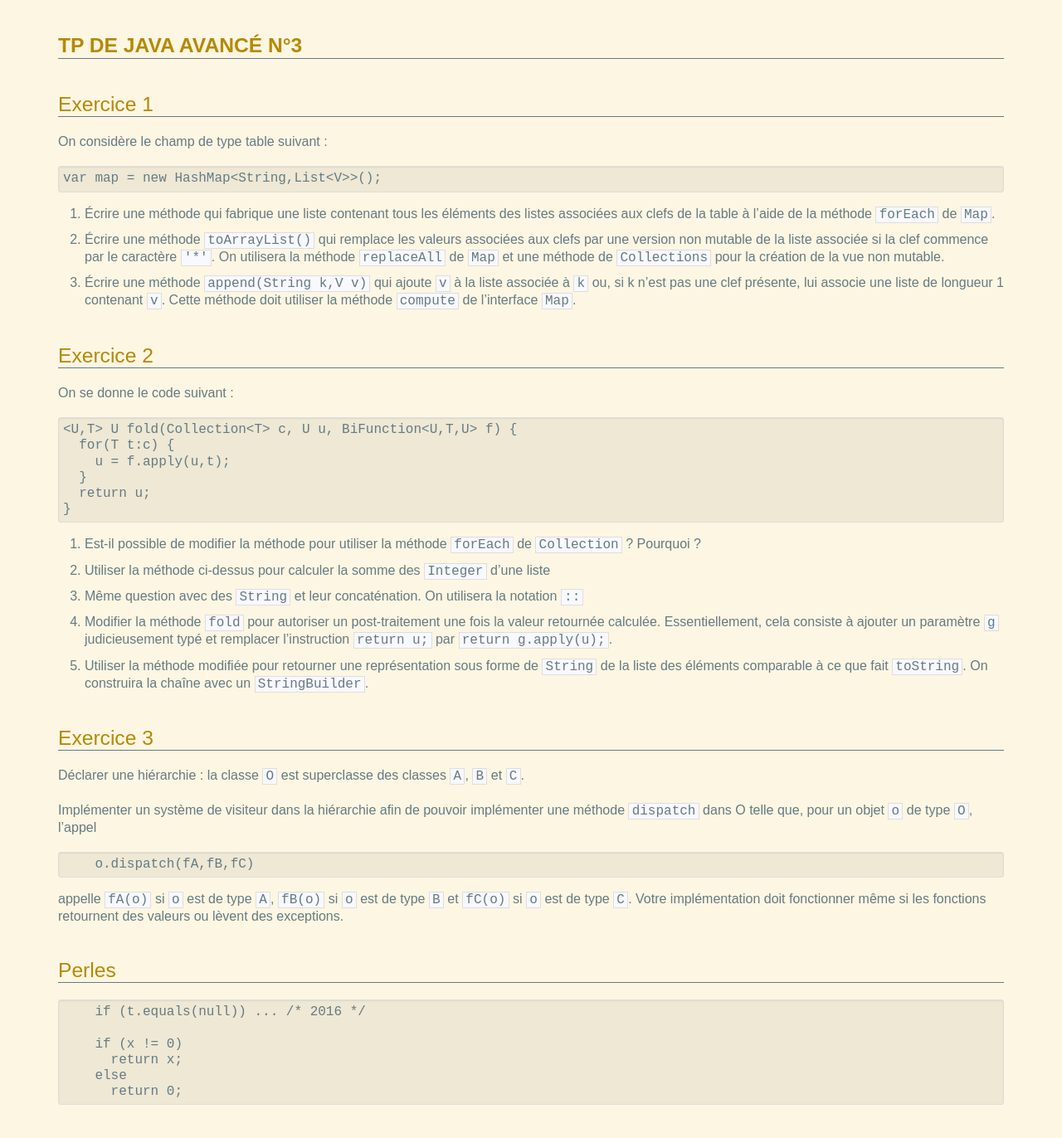
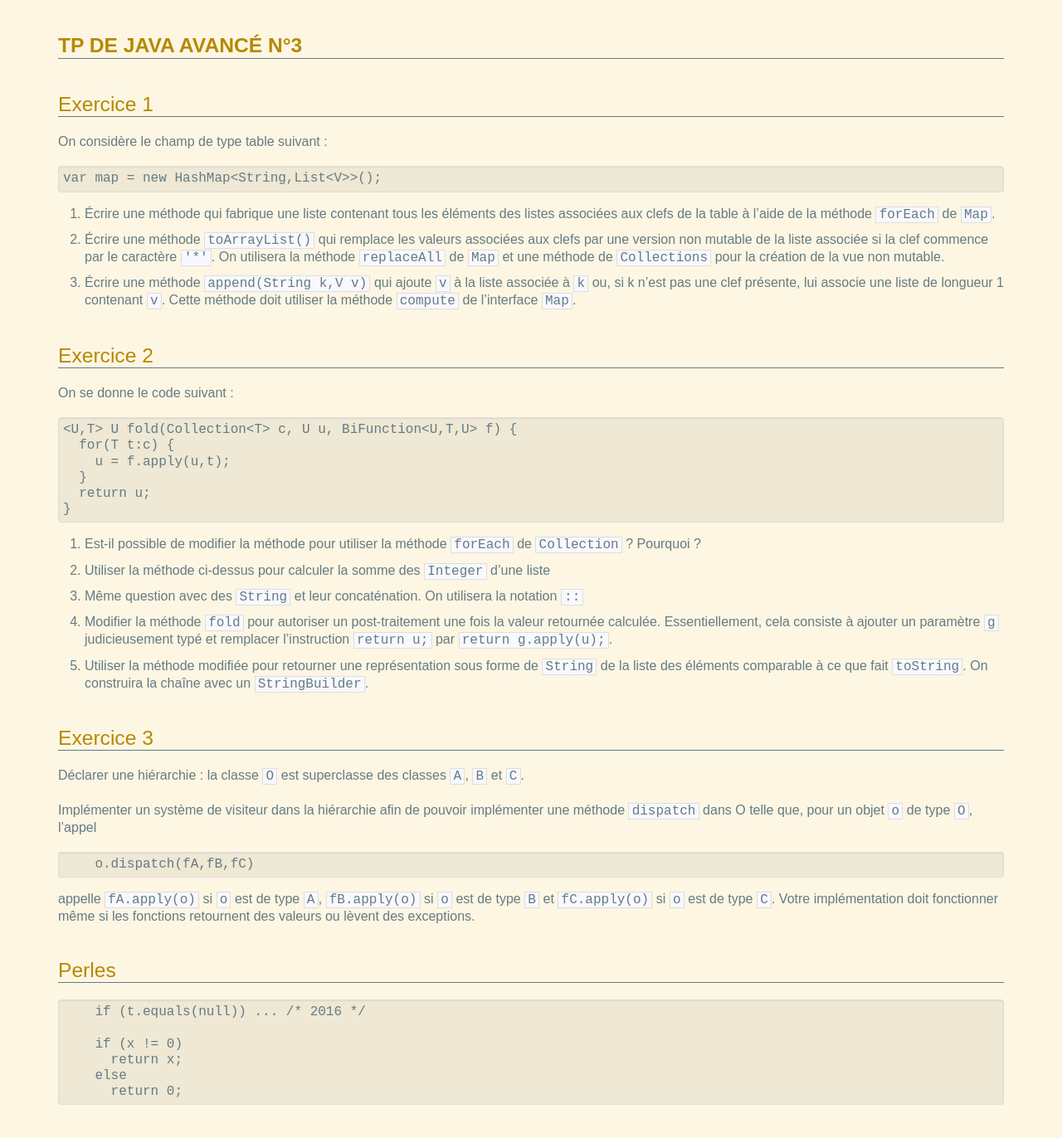
Before and after one commit to lacl-upec/m1javaa, a Jekyll site: the page built from _posts/2015-11-03-TP 3.md, in a window 1280 px wide. Shown: the whole page at 83% size. Built offline with Jekyll 4.4.1, drawn with Linux system fonts in a browser that asks for light colours.

Commit message:
Created :_posts/2015-11-03-TP 3.md

```diff
--- a/_posts/2015-11-03-TP 3.md
+++ b/_posts/2015-11-03-TP 3.md
@@ -40,7 +40,7 @@
 
         o.dispatch(fA,fB,fC)
 
-appelle `fA(o)` si `o` est de type `A`, `fB(o)` si `o` est de type `B` et `fC(o)` si `o` est de type `C`. Votre implémentation doit fonctionner même si les fonctions retournent des valeurs ou lèvent des exceptions.
+appelle `fA.apply(o)` si `o` est de type `A`, `fB.apply(o)` si `o` est de type `B` et `fC.apply(o)` si `o` est de type `C`. Votre implémentation doit fonctionner même si les fonctions retournent des valeurs ou lèvent des exceptions.
 
 Perles
 ------
```
